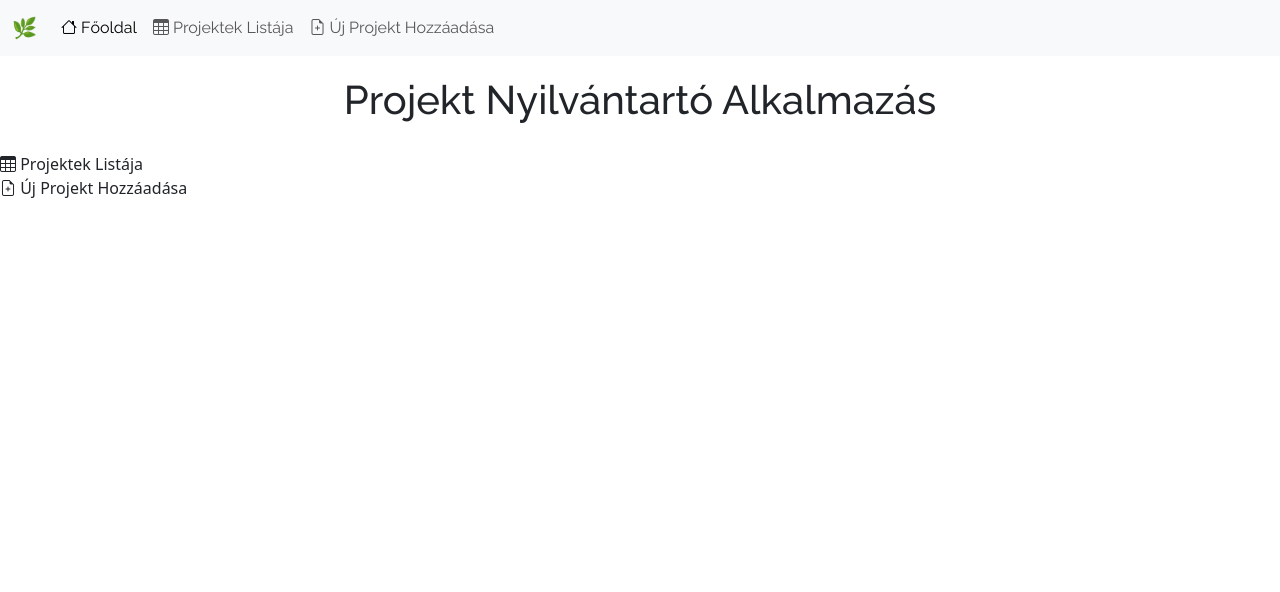
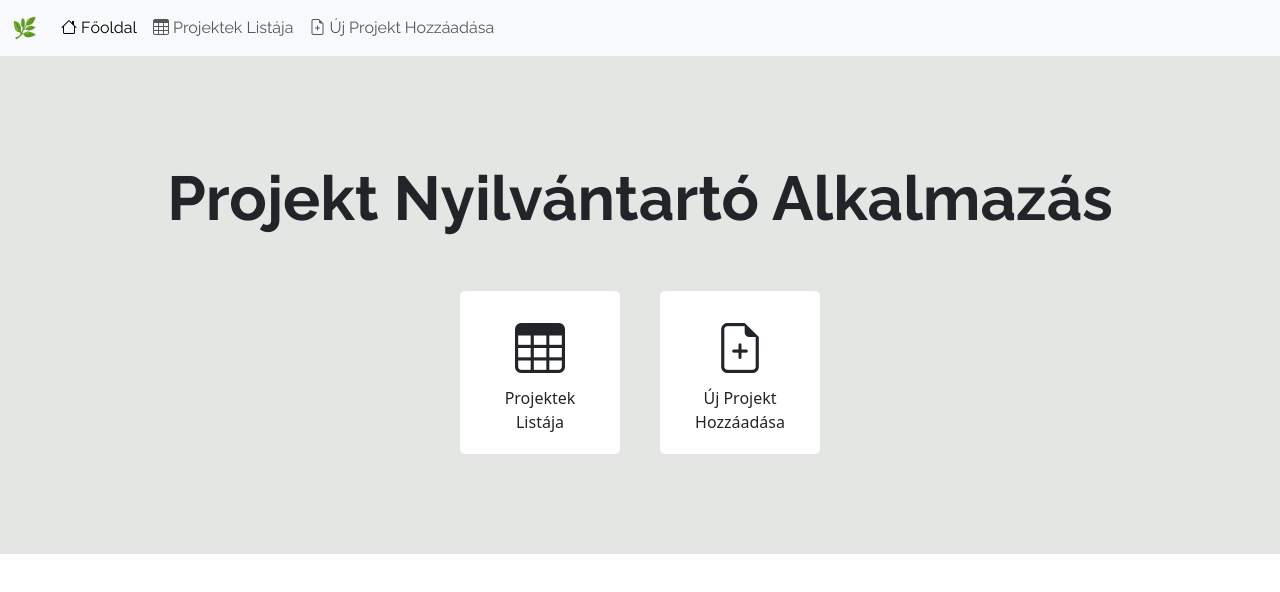
Before and after one commit to niki0410/projekt-nyilvantarto, a Vue app: page / in a window 1280 px wide. Shown: the top 592 px of the page. Built offline with nearby package versions, Linux system fonts and the light colour scheme.

Commit message:
css, homepage

```diff
--- a/src/components/Home.vue
+++ b/src/components/Home.vue
@@ -1,13 +1,32 @@
 <template>
-    <div>
+  <div>
+    <div class="hero">
       <h1>Projekt Nyilvántartó Alkalmazás</h1>
-      <div><i class="bi bi-table"></i>
-        Projektek Listája
-      </div>
-      <div><i class="bi bi-file-earmark-plus"></i>
-        Új Projekt Hozzáadása
+      <div class="container">
+        <div class="row">
+          <div class="col" @click="navToList">
+            <div class="icon"><i class="bi bi-table"></i></div>
+            <div>Projektek Listája</div>
+          </div>
+          <div class="col" @click="navToForm">
+            <div class="icon"><i class="bi bi-file-earmark-plus"></i></div>
+            <div>Új Projekt Hozzáadása</div>
+          </div>
+        </div>
       </div>
     </div>
-  </template>
-  <script setup>
-  </script>
+  </div>
+</template>
+<script setup>
+import { useRouter } from "vue-router";
+
+const router = useRouter();
+
+function navToList() {
+  router.push("/project-list");
+}
+
+function navToForm() {
+  router.push("/project-form");
+}
+</script>
--- a/src/components/ProjectForm.vue
+++ b/src/components/ProjectForm.vue
@@ -1,4 +1,6 @@
 <template>
+    <div class="hero">
+
     <form @submit.prevent="validateForm">
       <div class="mb-3">
         <input
@@ -21,7 +23,7 @@
         />
       </div>
       <div class="mb-3">
-        <label for="start-date" class="form-label">Kezdési dátum: </label>
+        <label for="start-date" class="form-label" id="startDateLabel">Kezdési dátum: </label>
         <input
           class="form-control"
           type="date"
@@ -39,8 +41,9 @@
           v-model="projectBudget"
         />
       </div>
-      <input type="submit" class="btn btn-primary" value="Mentés"/>
+      <input type="submit" id="saveBtn" class="btn btn-primary" value="Mentés"/>
     </form>
+    </div>
   </template>
 
   <script setup>
--- a/src/components/ProjectList.vue
+++ b/src/components/ProjectList.vue
@@ -1,4 +1,5 @@
 <template>
+    <div class="hero-list">
   <div class="container mt-4">
     <div v-if="projects.length !== 0">
       <table class="table table-striped">
@@ -39,6 +40,8 @@
     </div>
     <div v-else>Nincs adat</div>
   </div>
+</div>
+
 </template>
 
 <script setup>
--- a/src/style.css
+++ b/src/style.css
@@ -1,21 +1,28 @@
 :root {
   --primary-color: #acc6aa;
-  --primary-font: 'Raleway', sans-serif;
-  --secondary-font:'Comfortaa', cursive;
+  --secondary-color: #e4e6e4;
+  --button-color: #6f7d6e;
+  --primary-font: "Raleway", sans-serif;
+  --secondary-font: "Comfortaa", cursive;
 }
 .nav-item:hover {
   background-color: var(--primary-color);
-  color:#fff;
+  color: #fff;
 }
-nav{
+.nav-item {
+  transition: all 300ms ease-in-out;
+}
+
+nav {
   font-family: var(--primary-font);
 }
-form{
+form {
   max-width: 500px;
   margin: 20px auto;
 }
 
-.table th, .table td {
+.table th,
+.table td {
   vertical-align: middle;
   font-family: var(--secondary-font);
 }
@@ -23,25 +30,81 @@ form{
   font-family: var(--primary-font);
 }
 
-h1{
+h1 {
   font-family: var(--primary-font);
   font-weight: 600;
-  padding:20px;
+  padding: 20px;
   text-align: center;
 }
 
-#editBtn{
-background-color:var(--primary-color);
-color:#fff;
-margin-right: 10px;
+#editBtn {
+  transition: all 300ms ease-in-out;
+  background-color: var(--button-color);
+  color: #fff;
+  margin-right: 10px;
 }
-#deleteBtn{
-  background-color:var(--primary-color);
-  color:#fff;
+#deleteBtn {
+  transition: all 300ms ease-in-out;
+  background-color: var(--button-color);
+  color: #fff;
 }
-#deleteBtn:hover{
-  background-color:#6f7d6e;
+#deleteBtn:hover {
+  background-color: #fff;
+  color:#4e4e4e;
 }
-#editBtn:hover{
-  background-color:#6f7d6e;
+#editBtn:hover {
+  background-color: #fff;
+  color:#4e4e4e;
 }
+#saveBtn{
+  transition: all 300ms ease-in-out;
+  background-color: var(--button-color);
+  border:none;
+}
+#saveBtn:hover{
+  background-color: #fff;
+  color:#4e4e4e;
+}
+#startDateLabel {
+  text-align: left;
+  display: block;
+}
+.hero-list{
+  background-color: var(--secondary-color);
+  text-align: center;
+  padding: 80px 20px;
+}
+.hero {
+  background-color: var(--secondary-color);
+  text-align: center;
+  padding: 80px 20px;
+}
+.hero h1 {
+  font-family: var(--primary-font);
+  font-weight: bold;
+  font-size: 62px;
+  line-height: 1.4;
+}
+
+.hero .container {
+  width: 400px;
+  margin: 0px auto;
+}
+
+.hero .col {
+  background-color: #fff;
+  border-radius: 5px;
+  margin: 20px;
+  padding: 20px 30px;
+  transition: all 300ms ease-in-out;
+}
+
+.hero .col:hover {
+  background-color: var(--button-color);
+  color: #fff;
+  cursor: pointer;
+}
+
+.icon {
+  font-size: 50px;
+}
```
